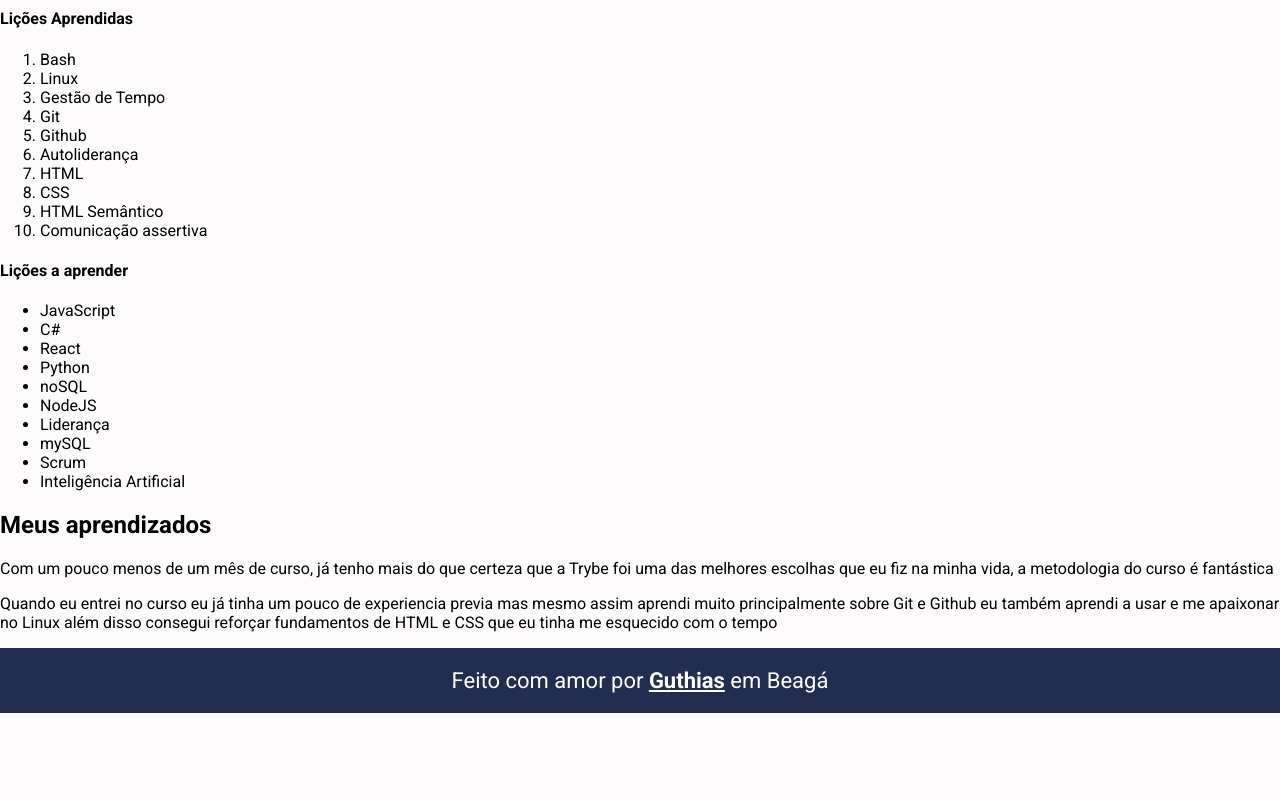
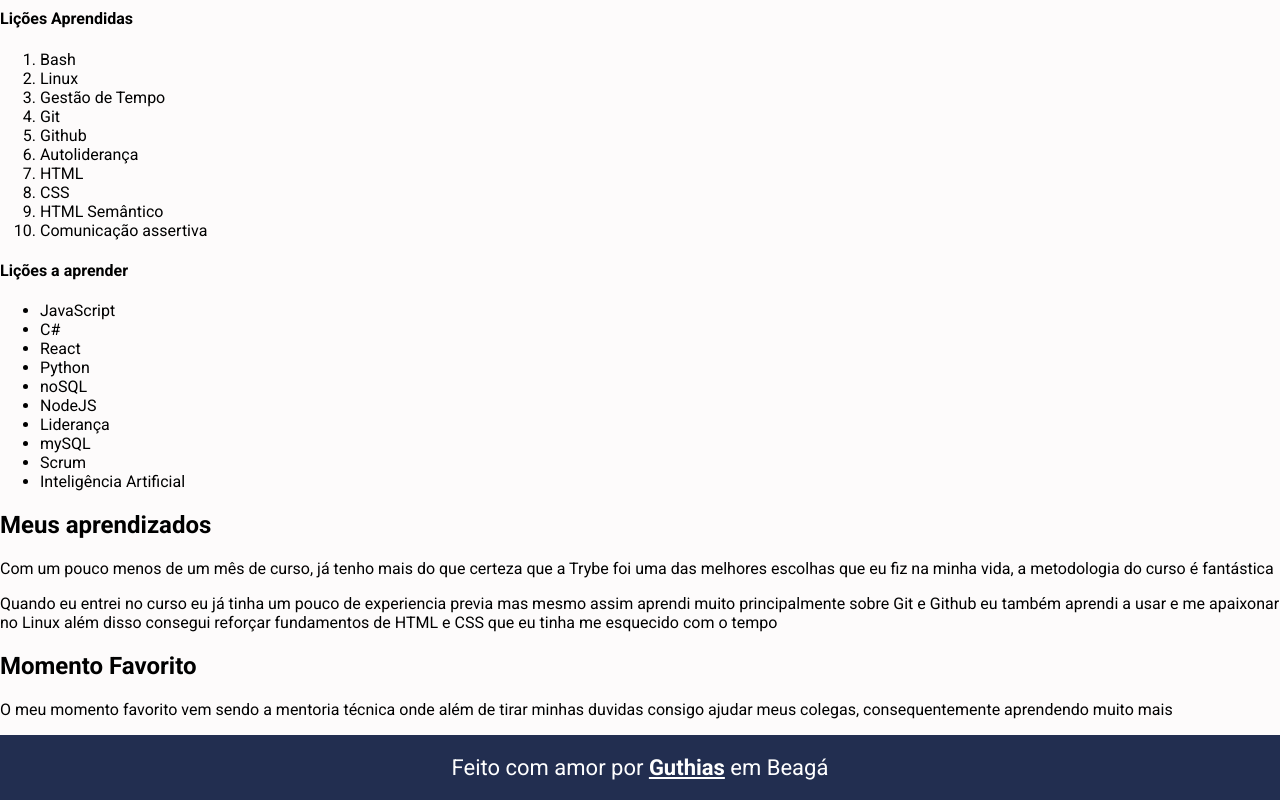
Before and after one commit to Guthias/lessons-learned, a plain HTML site: page index.html in a window 1280 px wide. Shown: the part 382-1182 px from the top of the page. Before the commit the page ends 1095 px from the top, so only its background shows below. Drawn offline with Linux system fonts and the light colour scheme.

Commit message:
Criando aside momento favorito (não estilizado)

```diff
--- a/index.html
+++ b/index.html
@@ -63,6 +63,13 @@
         Quando eu entrei no curso eu já tinha um pouco de experiencia previa mas mesmo assim aprendi muito principalmente sobre Git e Github eu também aprendi a usar e me apaixonar no Linux além disso consegui reforçar fundamentos de HTML e CSS que eu tinha me esquecido com o tempo
       </p>
     </article>
+
+    <aside>
+      <h2>Momento Favorito</h2>
+      <p>
+        O meu momento favorito vem sendo a mentoria técnica onde além de tirar minhas duvidas consigo ajudar meus colegas, consequentemente aprendendo muito mais
+      </p>
+    </aside>
   </main>
 
   <footer id="rodape">
```
